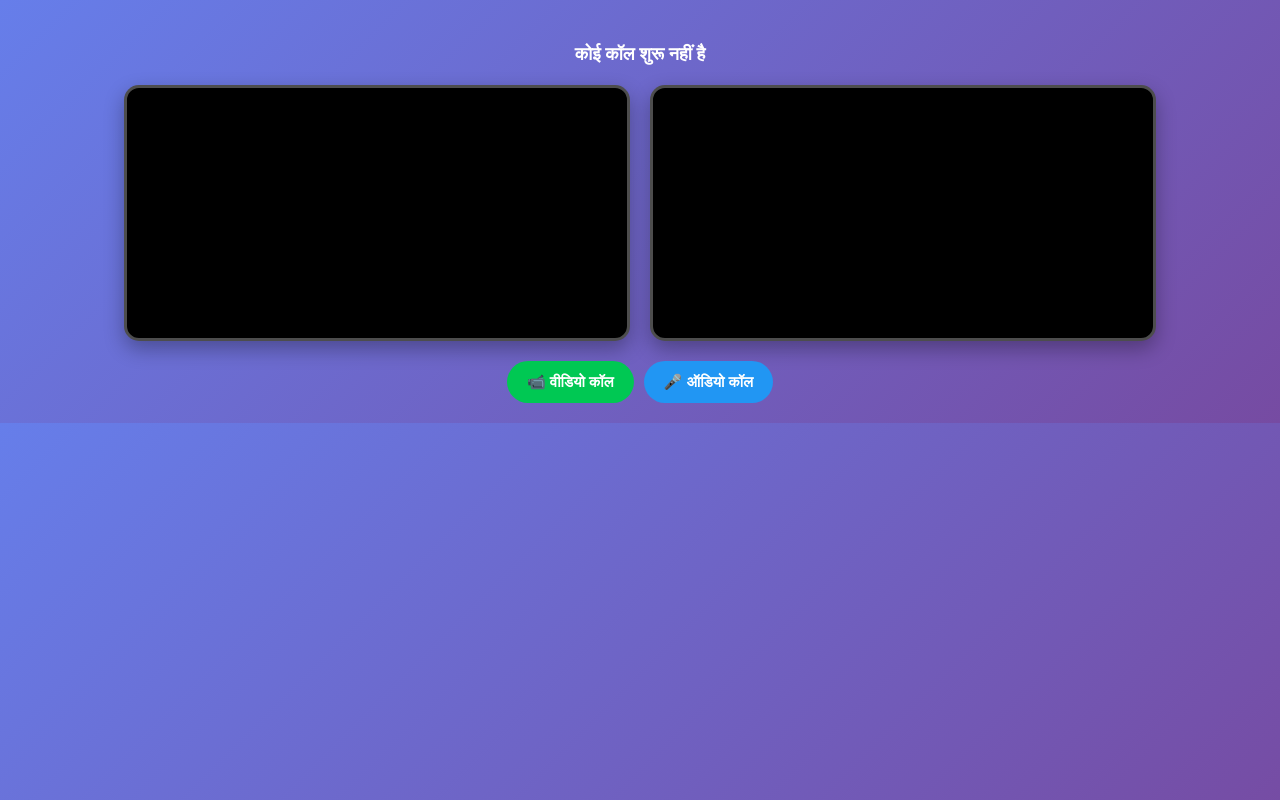
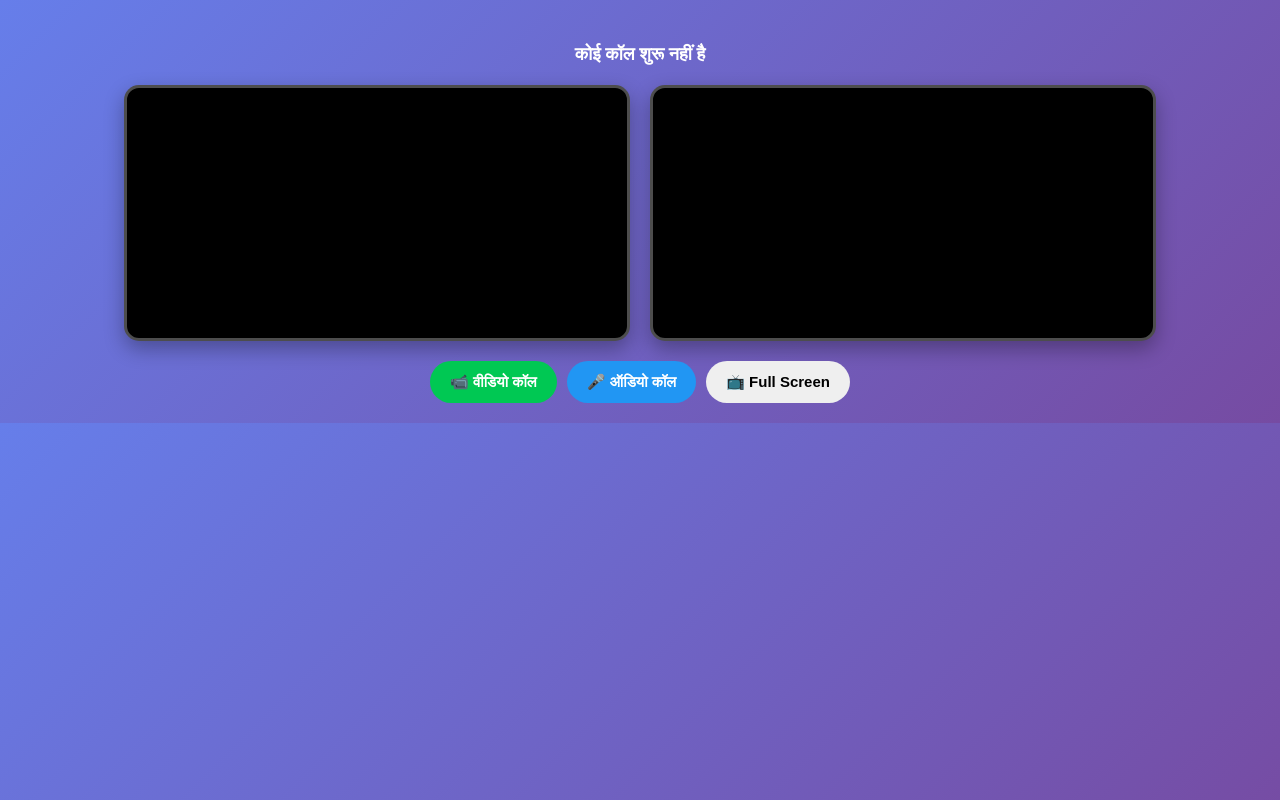
Before and after one commit to lnmuofficialdarbhanga-pixel/mera-sukun, a website: page public/index.html in a window 1280 px wide. Drawn offline with nearby package versions, Linux system fonts and the light colour scheme; no server answers.

Commit message:
Update index.html

```diff
--- a/public/index.html
+++ b/public/index.html
@@ -49,6 +49,8 @@
     <button id="audio-call-btn">🎤 ऑडियो कॉल</button>
     <button id="end-btn">❌ कॉल समाप्त करें</button>
     <!-- Extra Controls -->
+    <button onclick="toggleFullScreen()">📺 Full Screen</button>
+
     <button id="mute-btn" class="extra">🔇 म्यूट</button>
     <button id="video-toggle-btn" class="extra">📷 बंद</button>
     <button id="camera-switch-btn" class="extra">🔄 कैमरा</button>
@@ -126,6 +128,21 @@
       remoteVideo.muted = !speakerOn;
       speakerBtn.innerText = speakerOn ? "🔊 स्पीकर" : "🔈 इयरपीस";
     };
+
+    // ✅ FULL SCREEN (mobile browsers में limited support)
+function toggleFullScreen() {
+  let video = document.getElementById("remoteVideo");
+  if (!document.fullscreenElement) {
+    video.requestFullscreen().catch(err => {
+      alert(`Error: ${err.message}`);
+    });
+  } else {
+    document.exitFullscreen();
+  }
+}
+
+
+
 
     async function startCall(mediaConstraints) {
       videoCallBtn.style.display = 'none';
```
